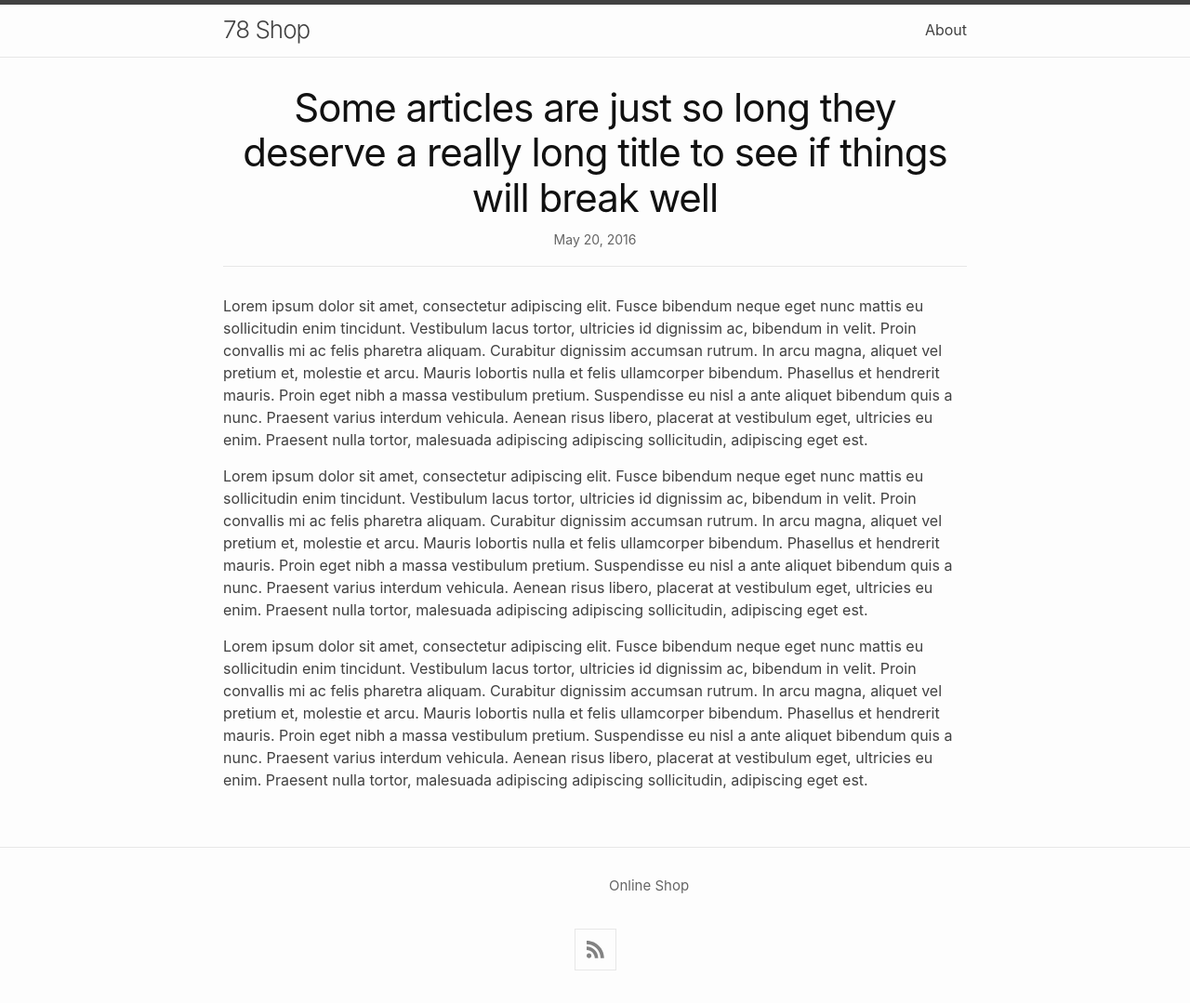
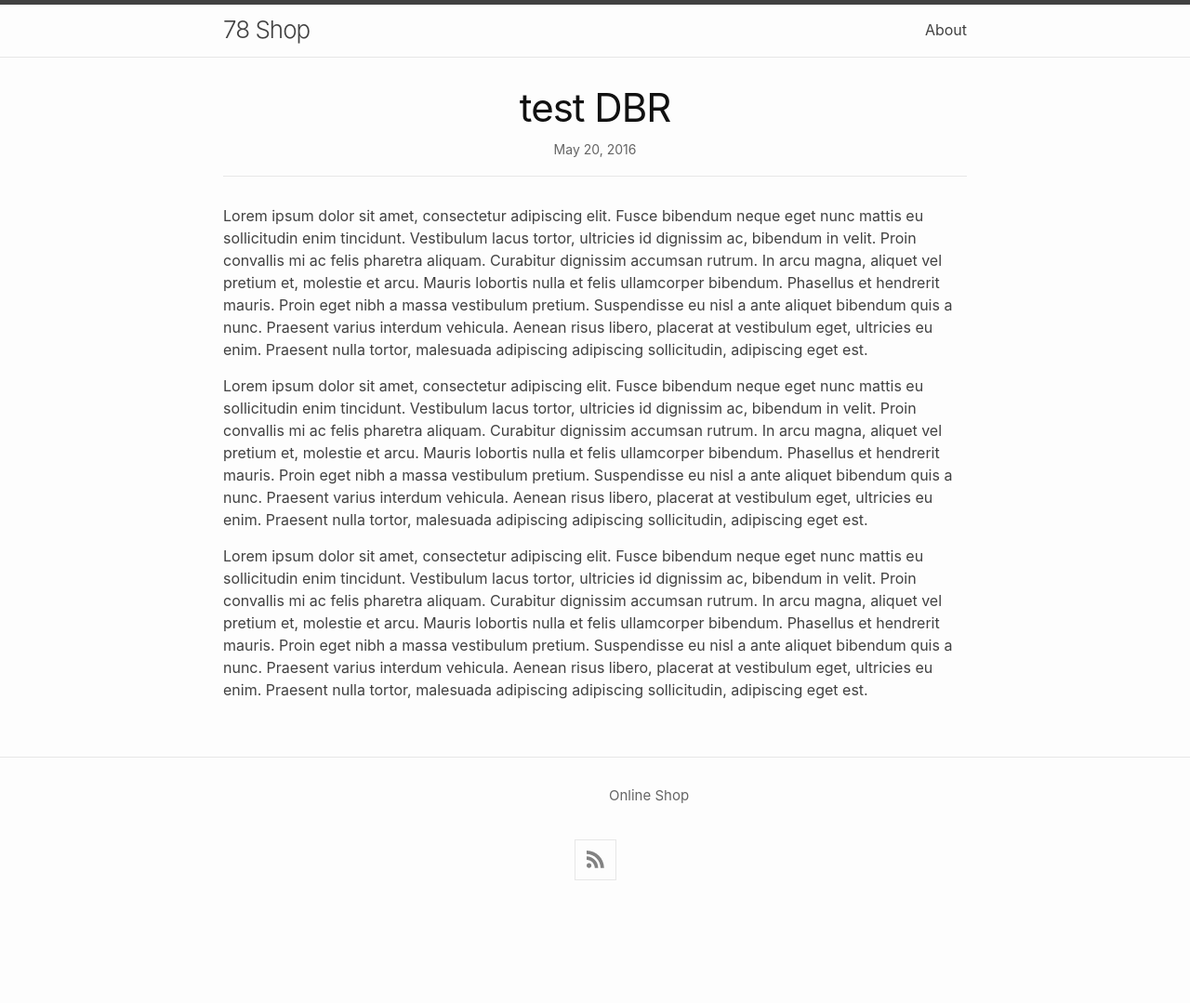
Before and after one commit to testsdash/78shop, a Jekyll site: the page built from _posts/2016-05-20-super-long-article.md, in a window 1280 px wide. Shown: the whole page at 93% size. Built offline with Jekyll 4.4.1, drawn with Linux system fonts in a browser that asks for light colours; after the commit the page ends 983 px from its top, so only the background shows below that.

Commit message:
Update 2016-05-20-super-long-article.md

```diff
--- a/_posts/2016-05-20-super-long-article.md
+++ b/_posts/2016-05-20-super-long-article.md
@@ -1,6 +1,6 @@
 ---
 layout: post
-title: "Some articles are just so long they deserve a really long title to see if things will break well"
+title: "test DBR"
 categories: misc
 ---
 
```
